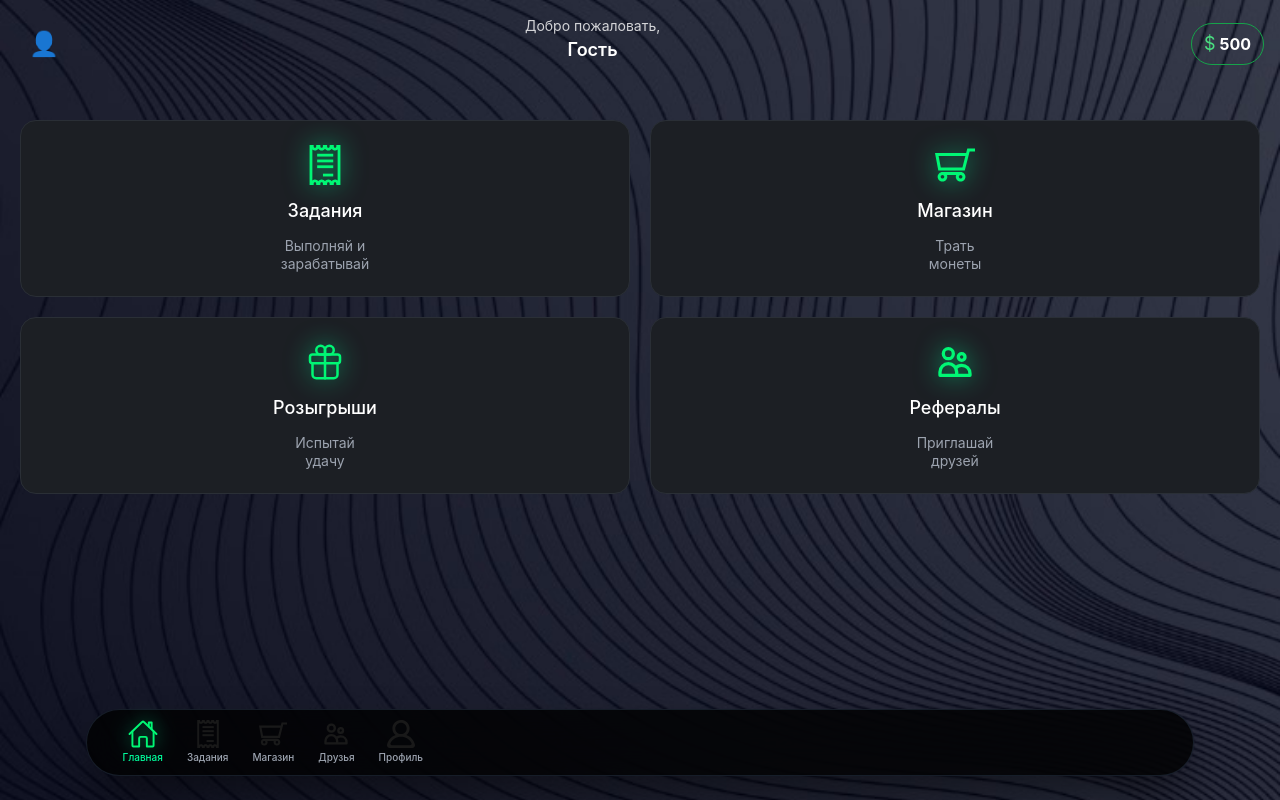
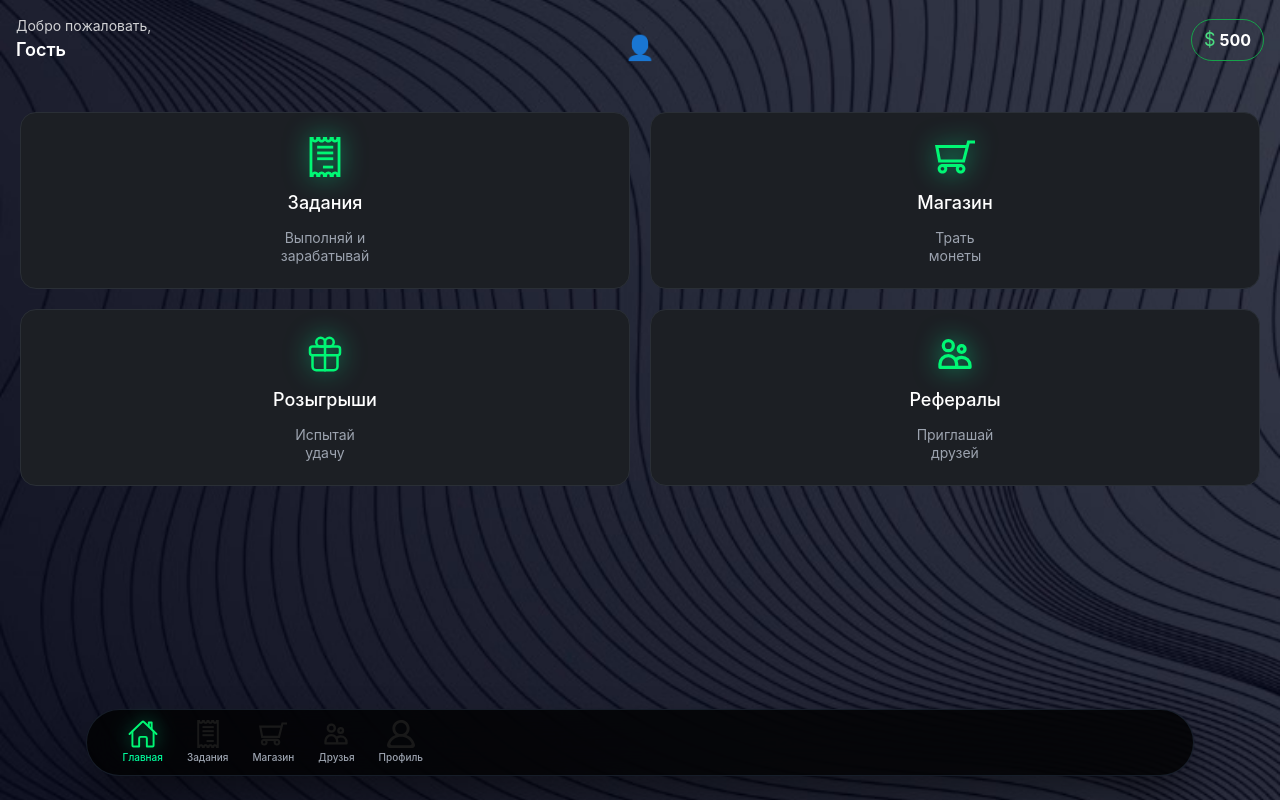
Before and after one commit to ik123-coder/giftbot-miniapp, a React (Vite) app in the folder client/: page / in a window 1280 px wide. Built offline with nearby package versions, Linux system fonts and the light colour scheme; the HTML template or start-up script is replaced by a standard one.

Commit message:
Update Header.jsx

```diff
--- a/client/src/components/Header.jsx
+++ b/client/src/components/Header.jsx
@@ -1,8 +1,14 @@
 export default function Header({ firstName, balance, photoUrl }) {
   return (
     <div className="relative px-4 pt-4 pb-2 flex items-center justify-between">
-      {/* Левая часть: теперь аватарка (был текст) */}
-      <div className="flex items-center">
+      {/* Левая часть: текст */}
+      <div className="flex flex-col">
+        <div className="text-sm opacity-80">Добро пожаловать,</div>
+        <div className="text-lg font-semibold">{firstName}</div>
+      </div>
+
+      {/* Аватар по центру сверху */}
+      <div className="absolute left-1/2 -translate-x-1/2 top-4">
         {photoUrl ? (
           <img
             src={photoUrl}
@@ -10,16 +16,10 @@ export default function Header({ firstName, balance, photoUrl }) {
             className="w-14 h-14 rounded-full border-2 border-green-500 object-cover"
           />
         ) : (
-          <div className="w-14 h-14 rounded-full bg-gray-700 flex items-center justify-center text-2xl">
+          <div className="w-16 h-16 rounded-full bg-gray-700 flex items-center justify-center text-2xl">
             👤
           </div>
         )}
-      </div>
-
-      {/* Центр: теперь текст (был аватар) */}
-      <div className="absolute left-1/2 -translate-x-[85%] top-4 flex flex-col items-center">
-        <div className="text-sm opacity-80">Добро пожаловать,</div>
-        <div className="text-lg font-semibold">{firstName}</div>
       </div>
 
       {/* Правая часть: баланс */}
```
